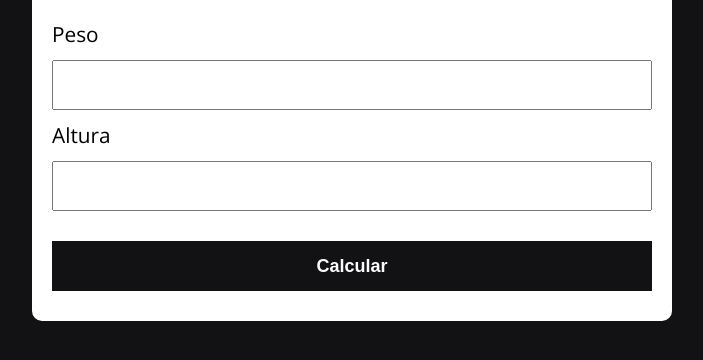
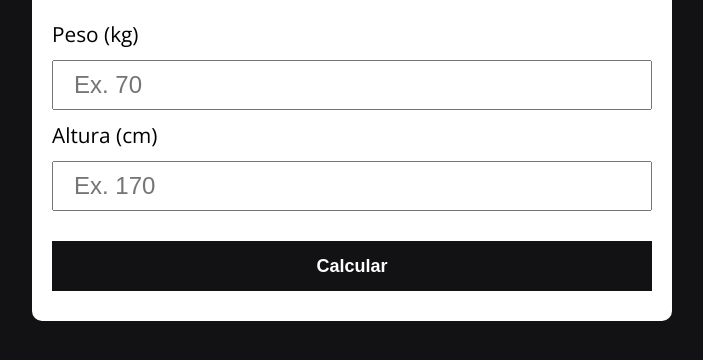
Before and after one commit to yukiofy/IMC, a plain HTML site: page index.html in a window 1280 px wide. Shown: the part 134-494 px from the top of the page, without its empty margins (288-991 px from the left). Drawn offline with nearby package versions, Linux system fonts and the light colour scheme.

Commit message:
change index

```diff
--- a/index.html
+++ b/index.html
@@ -14,10 +14,10 @@
   <section class="container">
     <h1>Calcule seu IMC</h1>
     <form class="formulario" action="" method="POST">
-      <label for="peso">Peso</label>
-      <input type="text" id="peso">
-      <label for="altura">Altura</label>
-      <input type="text" id="altura">
+      <label for="peso">Peso (kg)</label>
+      <input type="text" id="peso" placeholder="Ex. 70">
+      <label for="altura">Altura (cm)</label>
+      <input type="text" id="altura" placeholder="Ex. 170">
       <button type="submit">Calcular</button>
     </form>
     <div class="resultado"></div>
```
